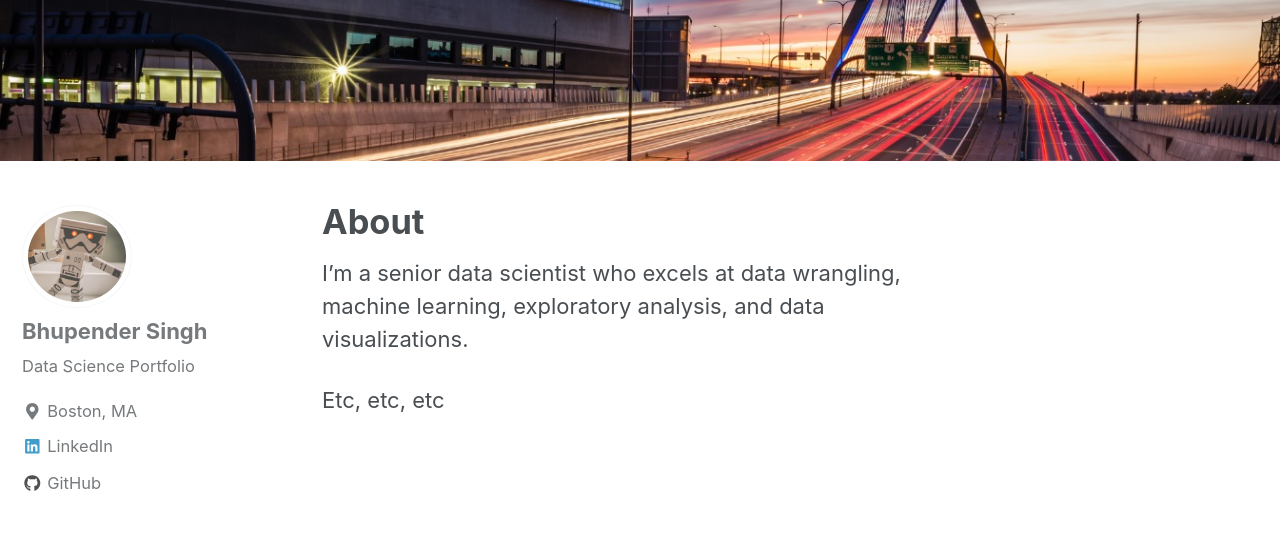
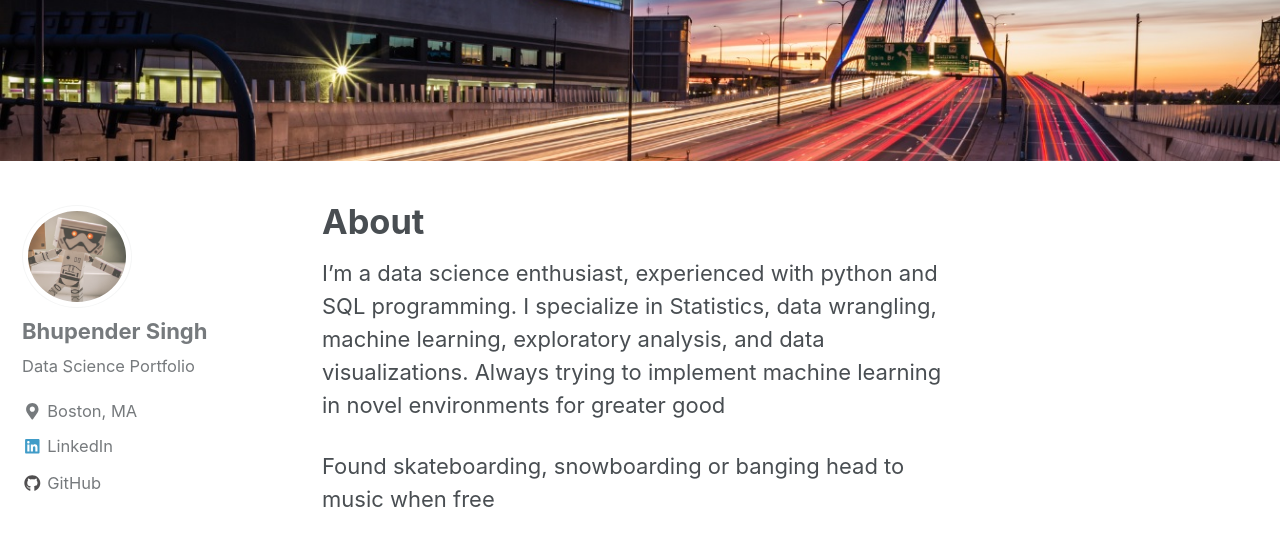
Before and after one commit to singhbhupender1/singhbhupender1.github.io, a Jekyll site: the page built from _pages/about.md, in a window 1280 px wide and 900 px high, scrolled down 412 px. Shown: the top 546 px of the window. Built offline with Jekyll 4.4.1, drawn with Linux system fonts in a browser that asks for light colours; nearby versions of some CDN libraries.

Commit message:
tweaking2

```diff
--- a/_pages/about.md
+++ b/_pages/about.md
@@ -5,6 +5,9 @@ header:
   image: "/images/zakim.jpg"
 ---
 
-I'm a senior data scientist who excels at data wrangling, machine learning, exploratory analysis, and data visualizations.
+I'm a data science enthusiast, experienced with python and SQL programming.
+I specialize in Statistics, data wrangling, machine learning, exploratory analysis, and data visualizations.
+Always trying to implement machine learning in novel environments for greater good
 
-Etc, etc, etc
+
+Found skateboarding, snowboarding or banging head to music when free
```
